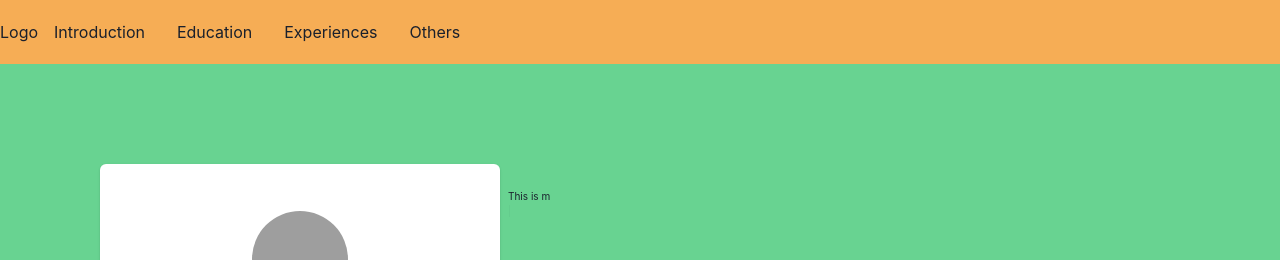
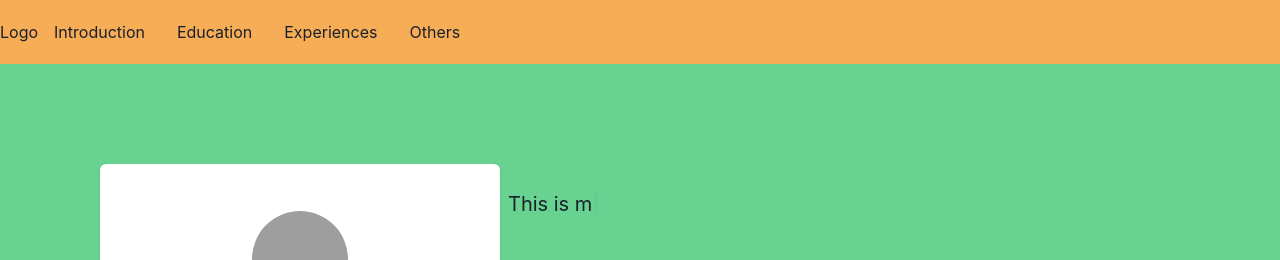
Before and after one commit to SongweiLai-1/resume, a React (Vite) app: page / in a window 1280 px wide. Both pictures are taken after a click on the button "Email Me". Shown: the top 260 px of the page. Built offline with nearby package versions, Linux system fonts and the light colour scheme; grey boxes are pictures that could not be loaded.

Commit message:
update typeWriter update JobBox

```diff
--- a/src/components/Introduction/JobExperienceBox.tsx
+++ b/src/components/Introduction/JobExperienceBox.tsx
@@ -1,4 +1,4 @@
-import { Card, CardHeader, CardBody, Text, Box, Divider,Flex } from '@chakra-ui/react';
+import { Card, CardBody, Text, Box,Flex } from '@chakra-ui/react';
 import {experience} from '../../assets/profile';
 import React from 'react'
 
--- a/src/components/Introduction/ShowIntro.tsx
+++ b/src/components/Introduction/ShowIntro.tsx
@@ -47,19 +47,11 @@ const Trail: React.FC<TrailProps> = ({ children }) => {
 
 const TypeWriterBox = () => {
 
-    const [finish, setFinish] = useState(false);
+    const introduction = '  This is my personal websit, 100% coding myself. It you interest my skills, please contact me by Email and phone.'
 
-    useEffect(() => {
-        const timeout = setTimeout(() => {
-            setFinish(true);
-        }, 8000);
-        return () => clearTimeout(timeout);
-    }, []);
-
-    const introduction = '  This is my personal websit, 100% coding myself. It you interest my skills, please contact me by Email and phone.'
     return (
         <div>
-            {finish ? <TypeWriter text= {introduction} /> : null }
+            {<TypeWriter text= {introduction} timeStart={8000} /> }
         </div>
     );
 };
@@ -96,7 +88,7 @@ export default function MyComponent() {
 
     return (
         <div>
-            <Box fontSize="10px">
+            <Box fontSize="20px">
                 <TypeWriterBox/>
             </Box>
             <Box>
--- a/src/components/typeWriter/TypeWriter.tsx
+++ b/src/components/typeWriter/TypeWriter.tsx
@@ -1,16 +1,16 @@
 import React from 'react';
 import useTypewriter from './useTypeWriter';
+import {TypeProps} from './useTypeWriter';
 
-interface Props {
-    text: string;
-    speed?: number;
-}
+
 
 // TypeWriter component
-const TypeWriter = ({ text, speed }: Props) => {
-    const displayText = useTypewriter({text, speed});
+const TypeWriter = ({ text, speed , timeStart }: TypeProps) => {
+
+
+    const displayText = useTypewriter({text, speed, timeStart});
 
     return <p>{displayText}</p>;
+
 };
-
 export default TypeWriter;
--- a/src/components/typeWriter/useTypeWriter.tsx
+++ b/src/components/typeWriter/useTypeWriter.tsx
@@ -1,52 +1,57 @@
 import React, { useEffect, useState, useRef } from 'react';
 import { useTrail, animated } from '@react-spring/web';
+import { Flex } from '@chakra-ui/react';
 
-interface Props {
+export interface TypeProps {
     text: string;
     speed?: number;
     pauseDuration?: number;
+    timeStart?: number;
 }
 
-const Blink = () => {
-    const [blink, setBlink] = useState(false);
-
-    useEffect(() => {
-        let i = 0;
-        const interval = setInterval(() => {
-            setBlink(prevBlink => !prevBlink);
-            i++;
-            if (i > 2) {
-                clearInterval(interval);
-            }
-        }, 500);
-        return () => clearInterval(interval);
-    }, []);
-
+const Blink = ({ blink }: { blink: boolean }) => {
     const trails = useTrail(1, {
         config: { mass: 5, tension: 2000, friction: 200 },
         opacity: blink ? 0 : 1,
     });
 
-    return <animated.div style={trails[0]}>|</animated.div>;
+    return <animated.span style={trails[0]}>|</animated.span>;
 }
 
-const UseTypeWriter = ({ text, speed = 50, pauseDuration = 10 }: Props) => {
+const UseTypeWriter = ({ text, speed = 50, pauseDuration = 10, timeStart = 100 }: TypeProps) => {
+
     const [displayText, setText] = useState('');
     const [isTypingComplete, setIsTypingComplete] = useState(false);
     const [isPaused, setIsPaused] = useState(false);
+    const [blinking, setBlinking] = useState(false);
+    const [start, setStart] = useState(false);
 
     const isPausedRef = useRef(isPaused);
     const totalElapsedTimeRef = useRef(0);
 
     useEffect(() => {
-        isPausedRef.current = isPaused;
-    }, []);
+        const timeout = setTimeout(() => {
+            setStart(true);
+        }, timeStart);
+
+        return () => clearTimeout(timeout);
+    }, [timeStart]);
 
     useEffect(() => {
+        isPausedRef.current = isPaused;
+    }, [isPaused]);
+
+    useEffect(() => {
+        if (!start) return;
+
         let i = 0;
+        const interval = setInterval(() => {
+            if (isTypingComplete) {
+                clearInterval(interval);
+                return;
+            }
 
-        const interval = setInterval(() => {
-            if (isTypingComplete || isPausedRef.current) return;
+            if (isPausedRef.current) return;
 
             if (totalElapsedTimeRef.current >= pauseDuration) {
                 setIsPaused(true);
@@ -54,7 +59,6 @@ const UseTypeWriter = ({ text, speed = 50, pauseDuration = 10 }: Props) => {
                     setIsPaused(false);
                     totalElapsedTimeRef.current = 0;
                 }, pauseDuration);
-
             } else {
                 if (i < text.length) {
                     setText(prevText => prevText + text.charAt(i));
@@ -68,11 +72,29 @@ const UseTypeWriter = ({ text, speed = 50, pauseDuration = 10 }: Props) => {
         }, speed);
 
         return () => clearInterval(interval);
-    }, [text, speed, pauseDuration, isTypingComplete]);
+    }, [start, text, speed, pauseDuration, isTypingComplete]);
 
-    return <>
-        {displayText}{!isTypingComplete && <Blink />}
-    </>;
+    useEffect(() => {
+        if (isTypingComplete) {
+            setBlinking(false);
+            return;
+        }
+
+        const blinkInterval = setInterval(() => {
+            setBlinking(prevBlink => !prevBlink);
+        }, 500);
+
+        return () => clearInterval(blinkInterval);
+    }, [isTypingComplete]);
+
+    return (
+        <Flex>
+            <span>
+                {displayText}
+                {start ? (!isTypingComplete && <Blink blink={blinking} />) : null}
+            </span>
+        </Flex>
+    );
 };
 
 export default UseTypeWriter;
```
